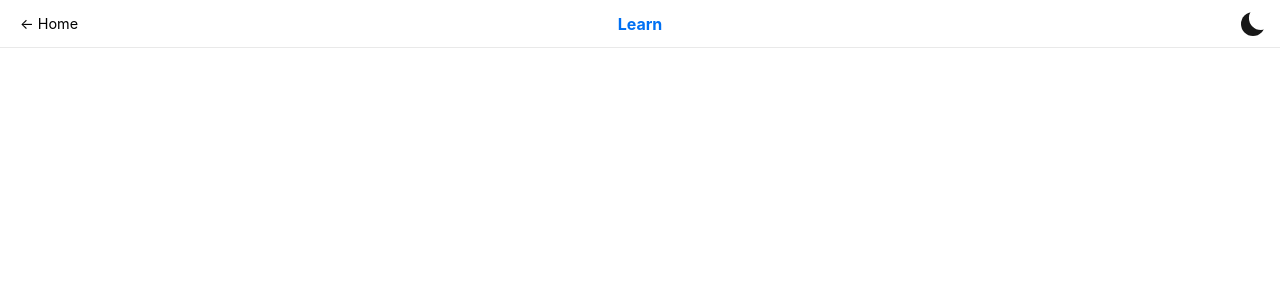
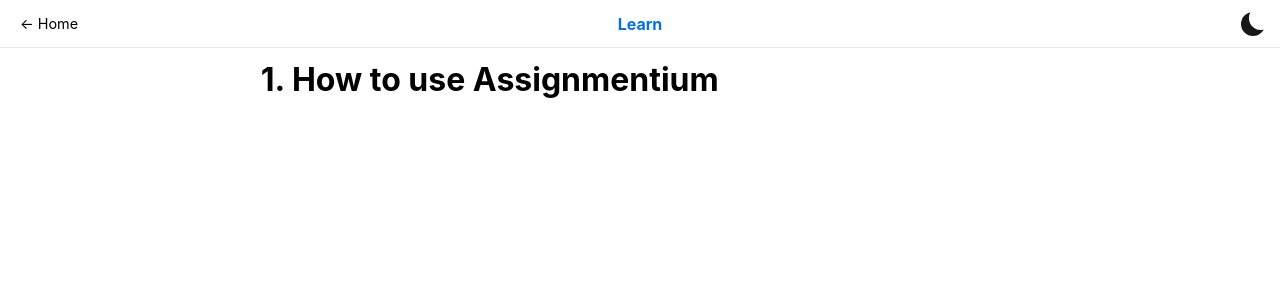
Before and after one commit to ninjaasmoke/afont, a Next.js app: page /learn in a window 1280 px wide. Shown: the top 300 px of the page. Built offline with nearby package versions, Linux system fonts and the light colour scheme.

Commit message:
started learn js

```diff
--- a/pages/learn.js
+++ b/pages/learn.js
@@ -1,15 +1,24 @@
 import Head from 'next/head'
 import Nav from '../components/nav'
-import styles from '../styles/New.module.css'
+import learnStyles from '../styles/Learn.module.css'
 
 export default function Learn() {
     return (
-        <div className={styles.container}>
+        <div className={learnStyles.container}>
             <Head>
                 <title>Assignmentium | Learn</title>
             </Head>
 
             <Nav linkTo="/" navTitle="Learn" />
+
+            <h1 className={learnStyles.heading}>
+                1. How to use Assignmentium
+            </h1>
+
+            <div className={learnStyles.grid}>
+
+            </div>
+
         </div>
     )
 }
--- a/styles/Learn.module.css
+++ b/styles/Learn.module.css
@@ -1,9 +1,27 @@
 .container {
   min-height: 100vh;
-    padding: 0 0.5rem;
+  padding: 40px 0.5rem 0;
   display: flex;
   flex-direction: column;
-    justify-content: center;
+  justify-content: flex-start;
   align-items: center;
   min-height: 100vh;
 }
+
+.heading {
+  margin: 20px 0 8px;
+  width: 60%;
+}
+
+.grid {
+  display: flex;
+  align-items: center;
+  justify-content: center;
+  flex-wrap: wrap;
+  width: 60%;
+  max-width: 800px;
+  margin-top: 1rem;
+}
+
+.h1 {
+}
```
Lines whose indentation alone changed are shown as unchanged.
